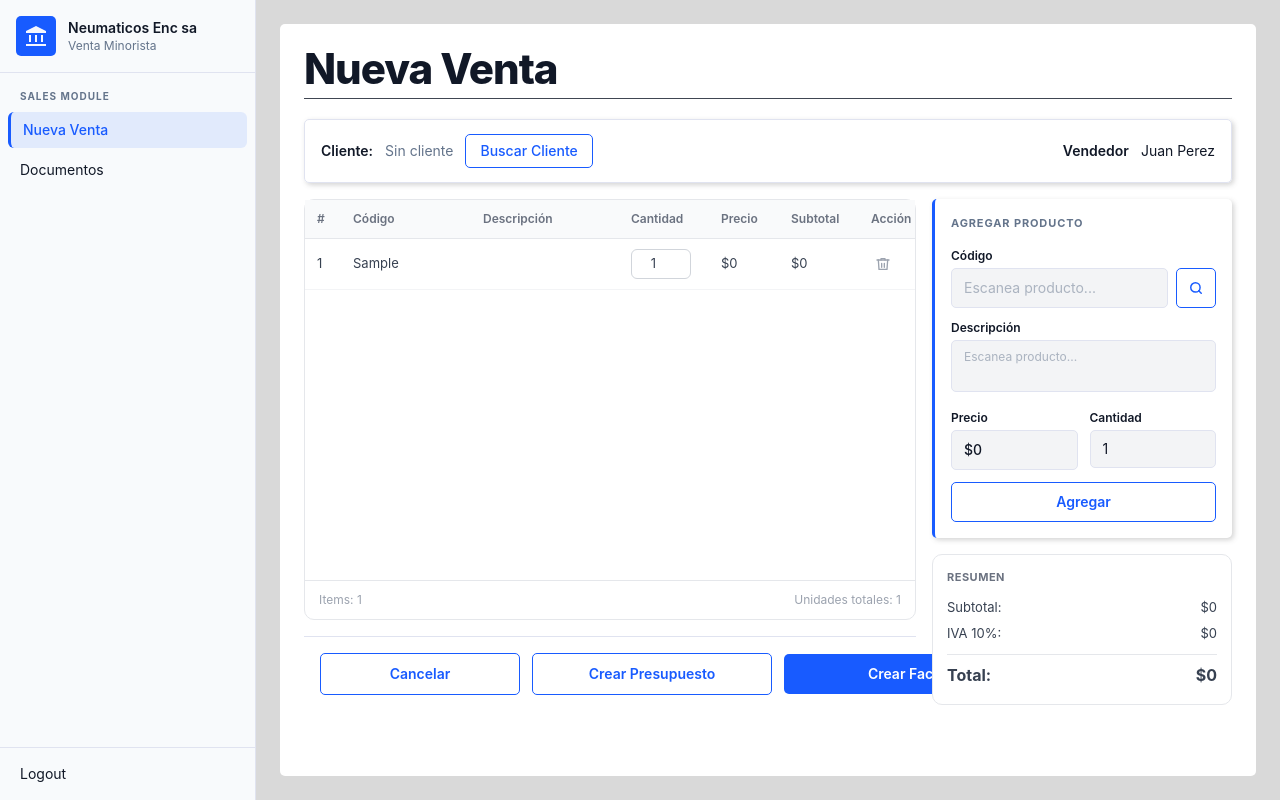
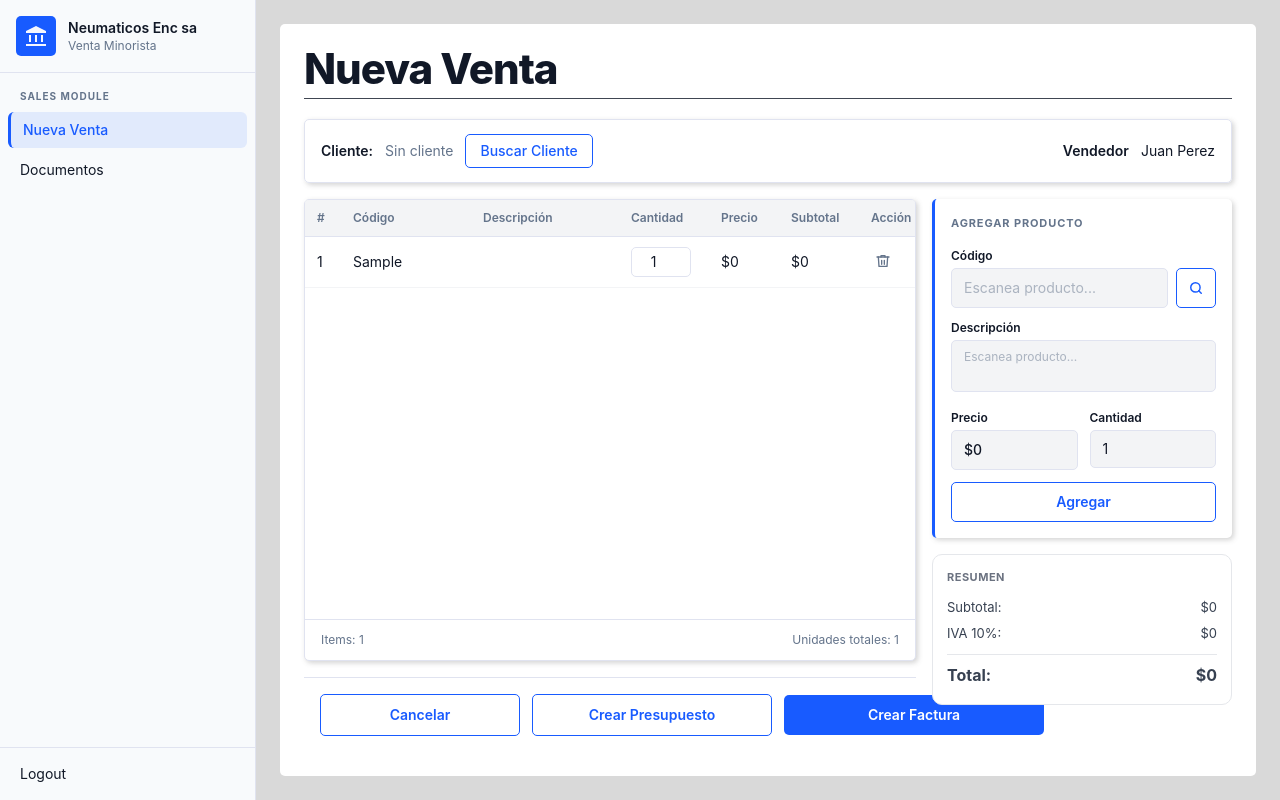
Before and after one commit to agusquartz/ERP-Gestion-2026, a Next.js app in the folder erp_front/: page /sales in a window 1280 px wide. Both pictures are taken after typing "Sample" into the empty fields and a click on the button "Agregar". Built offline with nearby package versions, Linux system fonts and the light colour scheme; no server answers.

Commit message:
KAN-46: refactor SaleItemsTable to Tailwind, improve table layout, scrolling, and item interaction UI

```diff
--- a/erp_front/modules/sales/components/SaleItemsTable.jsx
+++ b/erp_front/modules/sales/components/SaleItemsTable.jsx
@@ -1,63 +1,62 @@
 "use client";
 
-import { s } from "../styles/salesStyles";
 import { TrashIcon } from "@/shared/components/Icons";
 
-/**
- * Tabla de productos agregados a la venta.
- *
- * Props:
- *   items        - array de items
- *   onQtyChange  - (id, value) => void
- *   onRemove     - (id) => void
- */
 export function SaleItemsTable({ items, onQtyChange, onRemove }) {
   const totalUnidades = items.reduce((sum, i) => sum + i.cantidad, 0);
 
   return (
-    <div style={s.tableSection}>
-      <div style={s.tableWrap}>
-        <table style={{ ...s.table, tableLayout: "fixed" }}>
+    <div className="flex flex-1 min-h-0 flex-col overflow-hidden rounded-[5px] border border-border bg-surface shadow-panel">
+      <div className="flex-1 min-h-0 overflow-auto">
+        <table className="w-full table-fixed border-collapse">
           <colgroup>
-            <col style={{ width: 36 }} />
-            <col style={{ width: 130 }} />
+            <col className="w-9" />
+            <col className="w-[130px]" />
             <col />
-            <col style={{ width: 90 }} />
-            <col style={{ width: 70 }} />
-            <col style={{ width: 80 }} />
-            <col style={{ width: 56 }} />
+            <col className="w-[90px]" />
+            <col className="w-[70px]" />
+            <col className="w-[80px]" />
+            <col className="w-14" />
           </colgroup>
+
           <thead>
-           <tr style={{ background: "#F3F4F6" }}>
+            <tr className="bg-background">
               {["#", "Código", "Descripción", "Cantidad", "Precio", "Subtotal", "Acción"].map((h) => (
-                <th key={h} style={s.th}>{h}</th>
+                <th
+                  key={h}
+                  className="sticky top-0 border-b border-border bg-background px-3 py-2.5 text-left text-xs font-semibold text-muted-foreground"
+                >
+                  {h}
+                </th>
               ))}
             </tr>
           </thead>
+
           <tbody>
             {items.map((item, i) => (
-              <tr key={item.id} style={s.tr}>
-                <td style={s.td}>{i + 1}</td>
-                <td style={s.td}>{item.codigo}</td>
-                <td
-                  style={{ ...s.td, overflow: "hidden", textOverflow: "ellipsis", whiteSpace: "nowrap" }}
-                  title={item.descripcion}
-                >
+              <tr key={item.id} className="border-b border-gray-100">
+                <td className="px-3 py-2.5 text-sm text-foreground">{i + 1}</td>
+                <td className="px-3 py-2.5 text-sm text-foreground">{item.codigo}</td>
+                <td className="truncate px-3 py-2.5 text-sm text-foreground" title={item.descripcion}>
                   {item.descripcion}
                 </td>
-                <td style={s.td}>
+                <td className="px-3 py-2.5">
                   <input
                     type="number"
                     min={1}
                     value={item.cantidad}
                     onChange={(e) => onQtyChange(item.id, e.target.value)}
-                    style={s.qtyInput}
+                    className="w-[60px] rounded-[5px] border border-border px-2 py-1 text-center text-sm outline-none transition-all duration-200 focus:border-primary focus:ring-2 focus:ring-primary/15"
                   />
                 </td>
-                <td style={s.td}>${item.precio}</td>
-                <td style={s.td}>${item.subtotal}</td>
-                <td style={s.td}>
-                  <button style={s.btnRemove} onClick={() => onRemove(item.id)}>
+                <td className="px-3 py-2.5 text-sm text-foreground">${item.precio}</td>
+                <td className="px-3 py-2.5 text-sm text-foreground">${item.subtotal}</td>
+                <td className="px-3 py-2.5">
+                  <button
+                    type="button"
+                    onClick={() => onRemove(item.id)}
+                    className="inline-flex rounded-[5px] p-1 text-muted-foreground transition-all duration-200 hover:bg-destructive/10 hover:text-destructive"
+                  >
                     <TrashIcon />
                   </button>
                 </td>
@@ -66,7 +65,10 @@ export function SaleItemsTable({ items, onQtyChange, onRemove }) {
 
             {items.length === 0 && (
               <tr>
-                <td colSpan={7} style={{ textAlign: "center", padding: "36px 0", color: "#bbb", fontSize: 13 }}>
+                <td
+                  colSpan={7}
+                  className="py-9 text-center text-sm text-muted-foreground"
+                >
                   No hay productos. Buscá uno desde el panel derecho.
                 </td>
               </tr>
@@ -75,7 +77,7 @@ export function SaleItemsTable({ items, onQtyChange, onRemove }) {
         </table>
       </div>
 
-      <div style={s.tableFooter}>
+      <div className="flex items-center justify-between border-t border-border px-4 py-3 text-xs text-muted-foreground">
         <span>Items: {items.length}</span>
         <span>Unidades totales: {totalUnidades}</span>
       </div>
```
